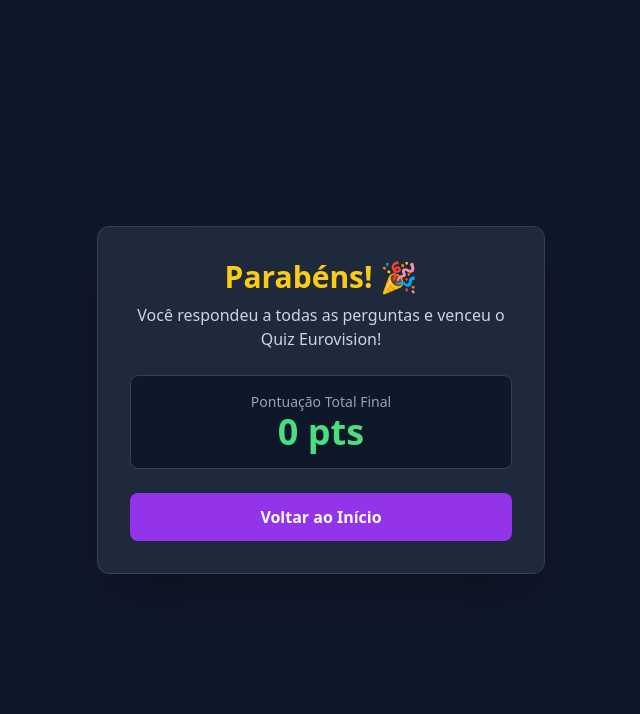
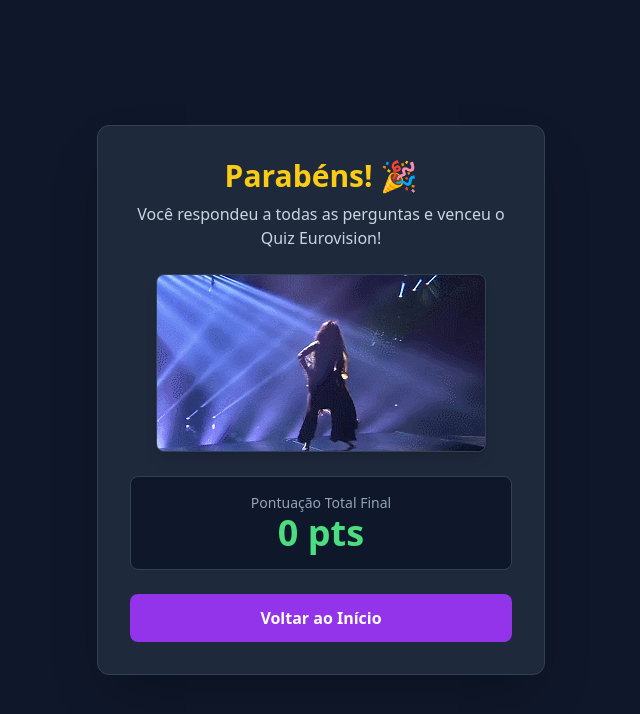
Before and after one commit to thiagocalvi/euroquiz, a Flask app: page /campeao in a window 1280 px wide. Shown: the top 714 px of the page, without its empty margins (319-959 px from the left). Run offline with Flask 3, Linux system fonts and the light colour scheme; some libraries are stand-ins or nearby versions.

Commit message:
adicionar gif na pagina de campeao

```diff
--- a/client/templates/campeao.html
+++ b/client/templates/campeao.html
@@ -10,6 +10,14 @@
         <h2 class="text-3xl font-extrabold text-yellow-400 mb-2">Parabéns! 🎉</h2>
         <p class="text-slate-300 mb-6">Você respondeu a todas as perguntas e venceu o Quiz Eurovision!</p>
 
+        <div class="mb-6 flex justify-center">
+            <img
+                src="{{ url_for('static', filename='loreen.gif') }}"
+                alt="Loreen - EuroWalk"
+                class="max-h-56 w-auto max-w-full object-contain rounded-lg border border-slate-700 shadow-lg"
+            >
+        </div>
+
         <div class="bg-slate-900 p-4 rounded-lg mb-6 border border-slate-700">
             <span class="text-sm text-slate-400 block">Pontuação Total Final</span>
             <span class="text-4xl font-extrabold text-green-400">{{ pontuacao }} pts</span>
```
Also changed, not shown: client/static/loreen.gif (added).
